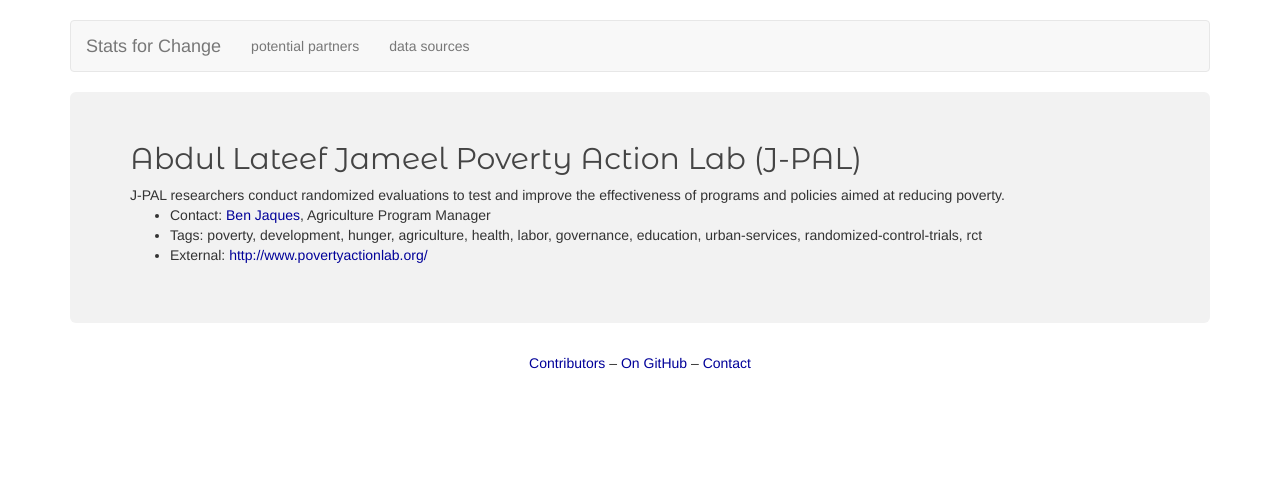
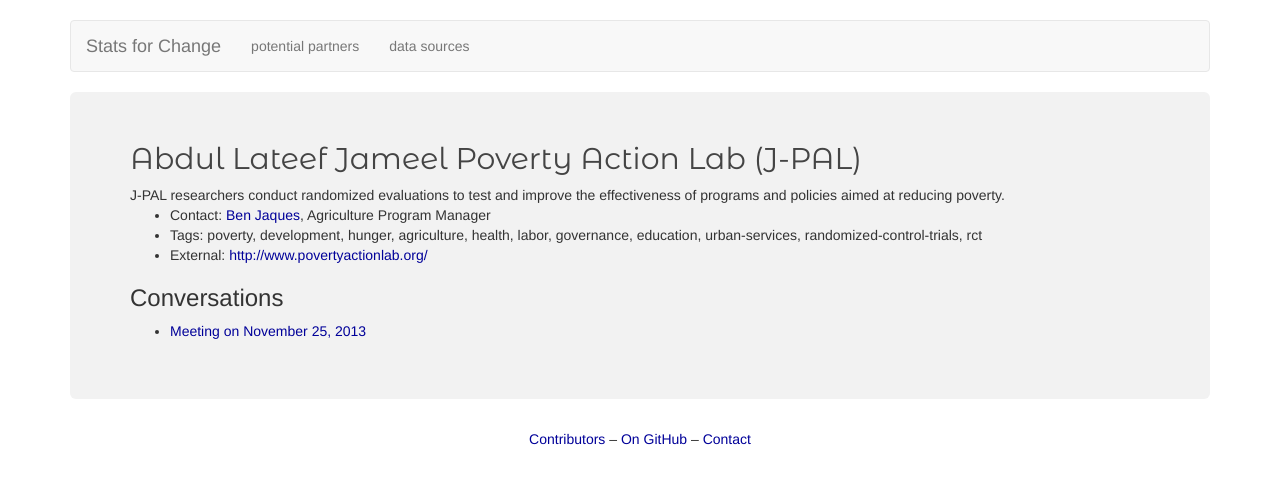
Before and after one commit to stats-for-change/stats-for-change.github.io, a Jekyll site: the page built from partners/jpal.md, in a window 1280 px wide. Shown: the top 484 px of the page. Built offline with Jekyll 4.4.1, drawn with Linux system fonts in a browser that asks for light colours; nearby versions of some CDN libraries; Markdown is read by kramdown in place of the engine named in the settings.

Commit message:
Adding conversation to jpal.md

```diff
--- a/partners/jpal.md
+++ b/partners/jpal.md
@@ -6,5 +6,9 @@ partner-url: http://www.povertyactionlab.org/
 partner-contact: <a href="mailto:bjaques@mit.edu">Ben Jaques</a>, Agriculture Program Manager
 partner-description: J-PAL researchers conduct randomized evaluations to test and improve the effectiveness of programs and policies aimed at reducing poverty.
 partner-tags: poverty, development, hunger, agriculture, health, labor, governance, education, urban-services, randomized-control-trials, rct
-is-full-page: false
+is-full-page: true
 ---
+
+<h3>Conversations</h3>
+
+- [Meeting on November 25, 2013](https://www.evernote.com/shard/s76/sh/3523a192-9c98-44af-b844-5f2175b874b2/bcadace7f00a225179d1fea1ad28607a)
```
